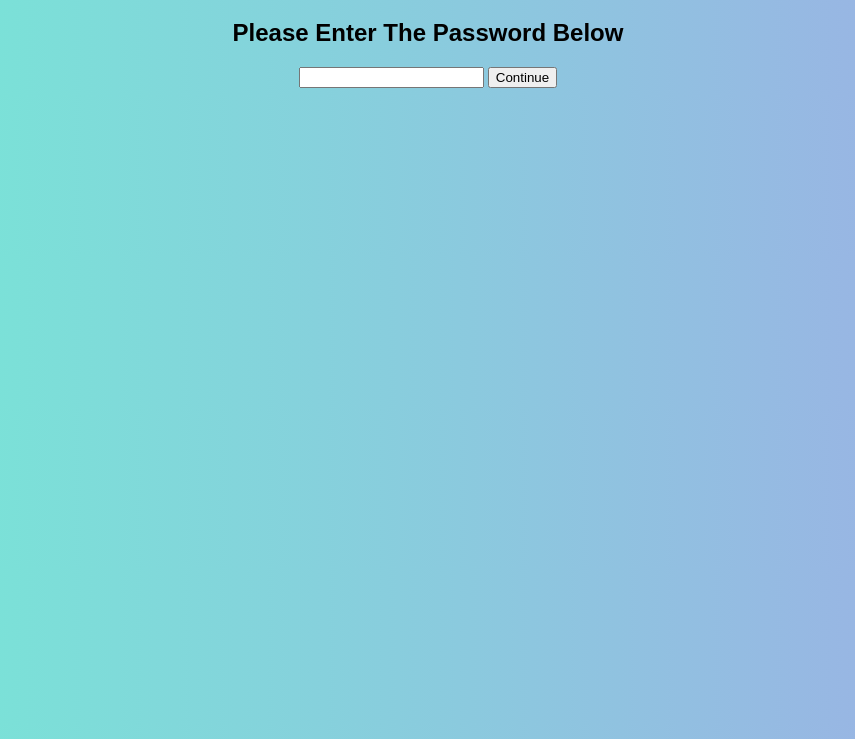
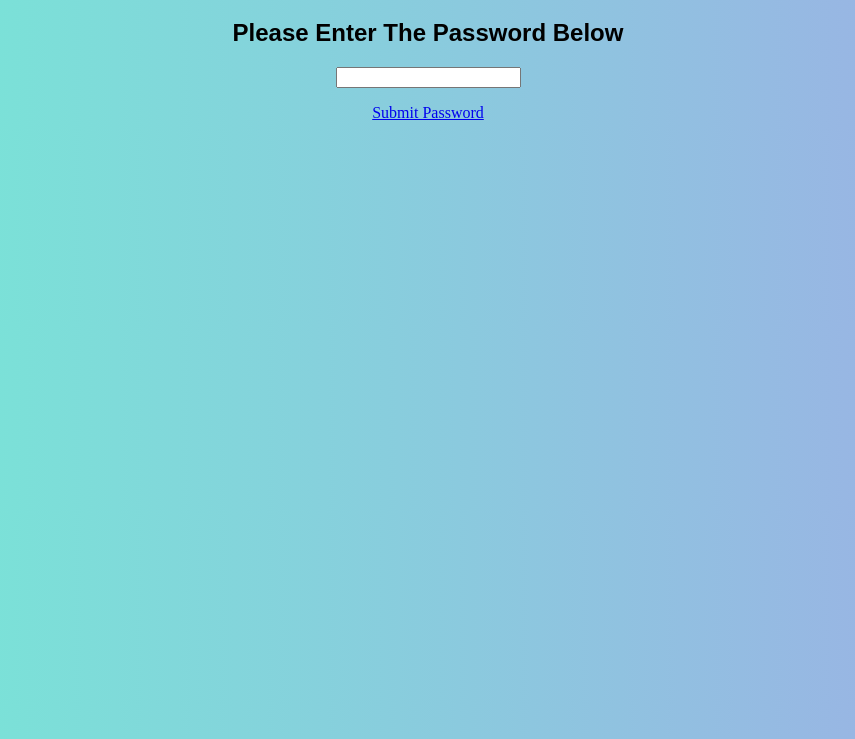
Before and after one commit to samykcodes/samscameragit, a plain HTML site: page index.html in a window 1280 px wide. Shown: the part 61-800 px from the top of the page, without its empty margins (212-1067 px from the left). Drawn offline with Linux system fonts and the light colour scheme.

Commit message:
Add files via upload

```diff
--- a/index.html
+++ b/index.html
@@ -15,9 +15,22 @@
     </style>
     <h1 style="text-align: center;font-family: Arial, Helvetica, sans-serif;size: 650px;">Welcome To Sams Security Camera</h1>
     <h2 style="text-align: center;font-family: Arial, Helvetica, sans-serif;">Please Enter The Password Below</h2>
-    <form action="check.js">
-        <input type="text" id="passcode" style="text-align: center;">
-        <button>Continue</button>
-    </form>
+    <script>
+        function checkPassword() {
+         var password = document.getElementById("passwordBox");
+         var passwordText = password.value;
+         if(passwordText == "testcode") {
+          return true;
+         }
+         alert("Access denied! Incorrect password!");
+         return false;
+         }
+       </script>
+      </head>
+      <body>
+       <input id="passwordBox" type="password"/></p>
+       <a href="camera.html" onclick="return checkPassword();">
+        Submit Password
+       </a>
 </body>
 </html>
```
Also changed, not shown: check.js (+6 -4 lines).
